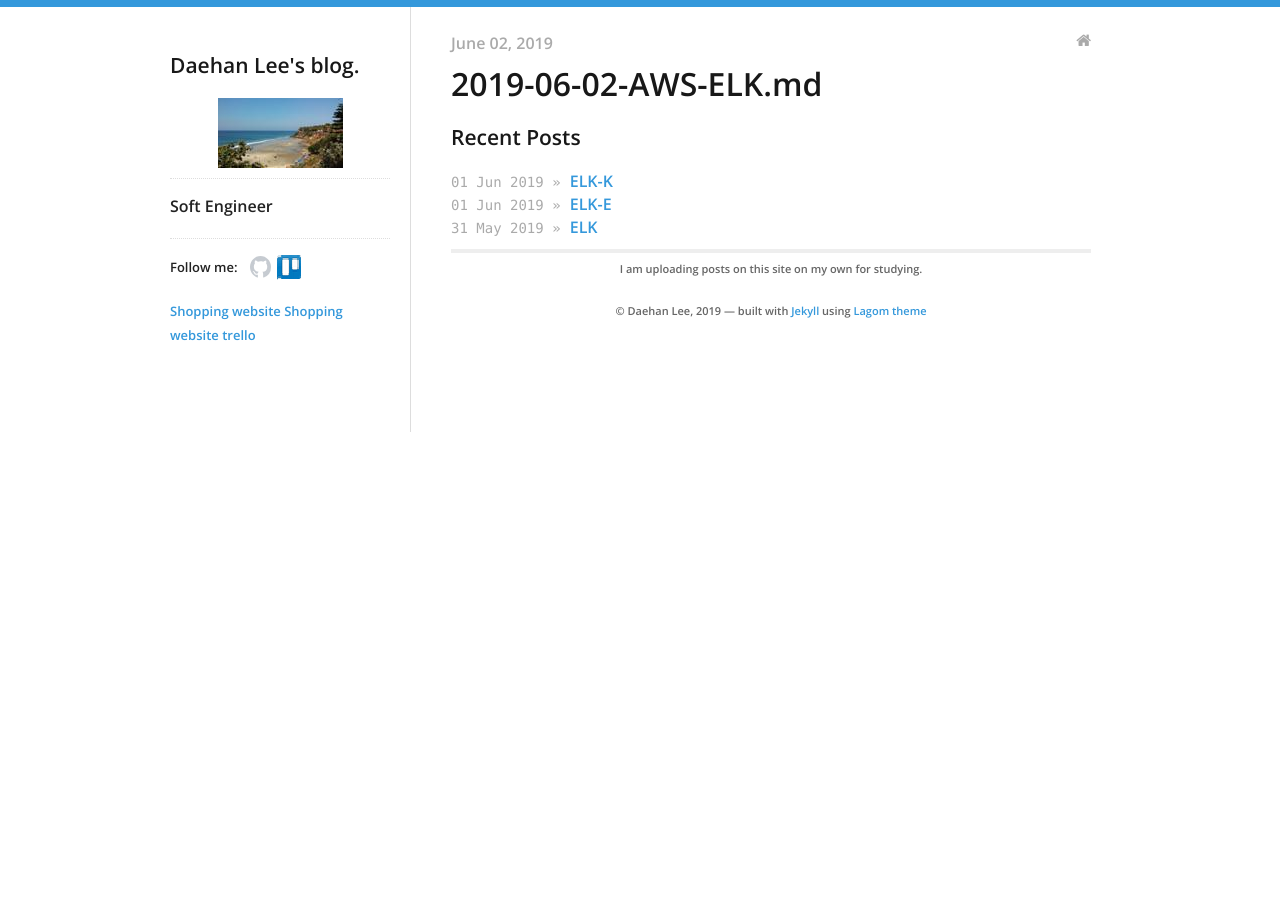
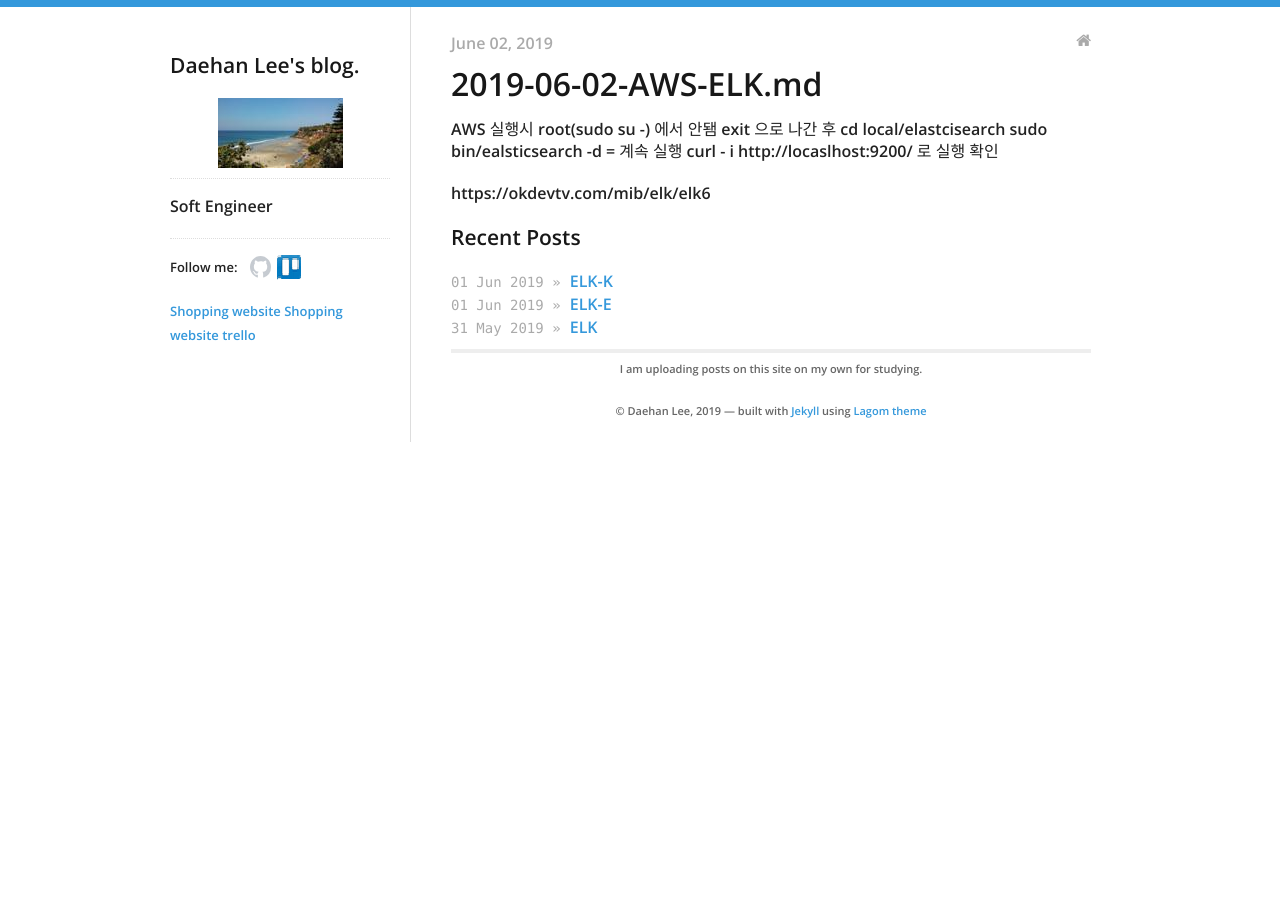
Before and after one commit to daehan0226/Study, a Jekyll site: the page built from _posts/2019-06-02-AWS-ELK.md, in a window 1280 px wide. Built offline with Jekyll 4.4.1, drawn with Linux system fonts in a browser that asks for light colours.

Commit message:
Update 2019-06-02-AWS-ELK.md

```diff
--- a/_posts/2019-06-02-AWS-ELK.md
+++ b/_posts/2019-06-02-AWS-ELK.md
@@ -6,3 +6,12 @@ categories:
 ---
 
 # 2019-06-02-AWS-ELK.md
+
+AWS 실행시 root(sudo su -) 에서 안됌 exit 으로 나간 후
+cd local/elastcisearch
+sudo bin/ealsticsearch -d   = 계속 실행
+curl - i http://locaslhost:9200/ 로 실행 확인
+
+
+
+https://okdevtv.com/mib/elk/elk6
```
